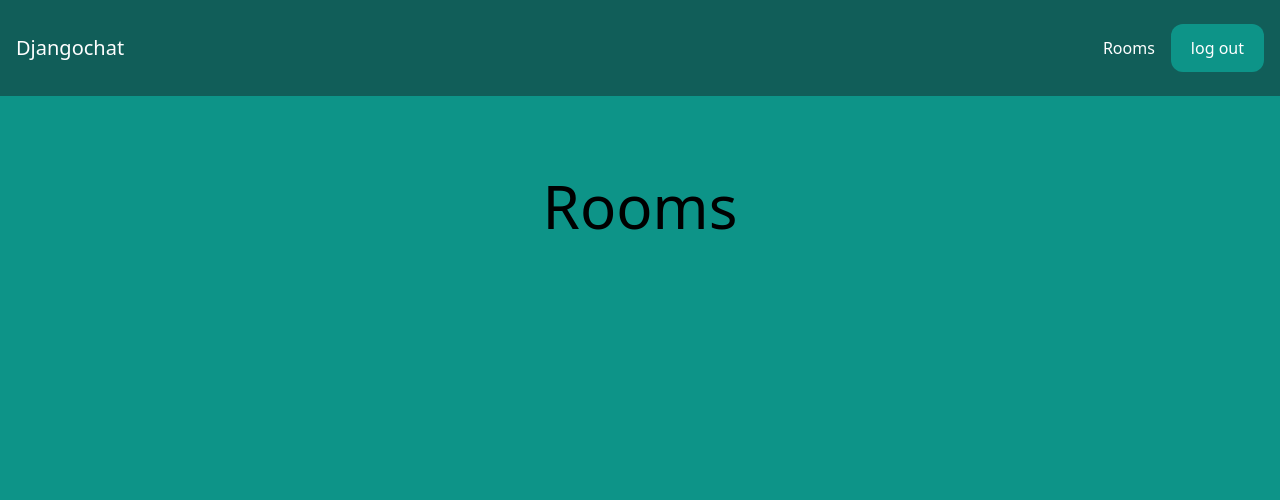
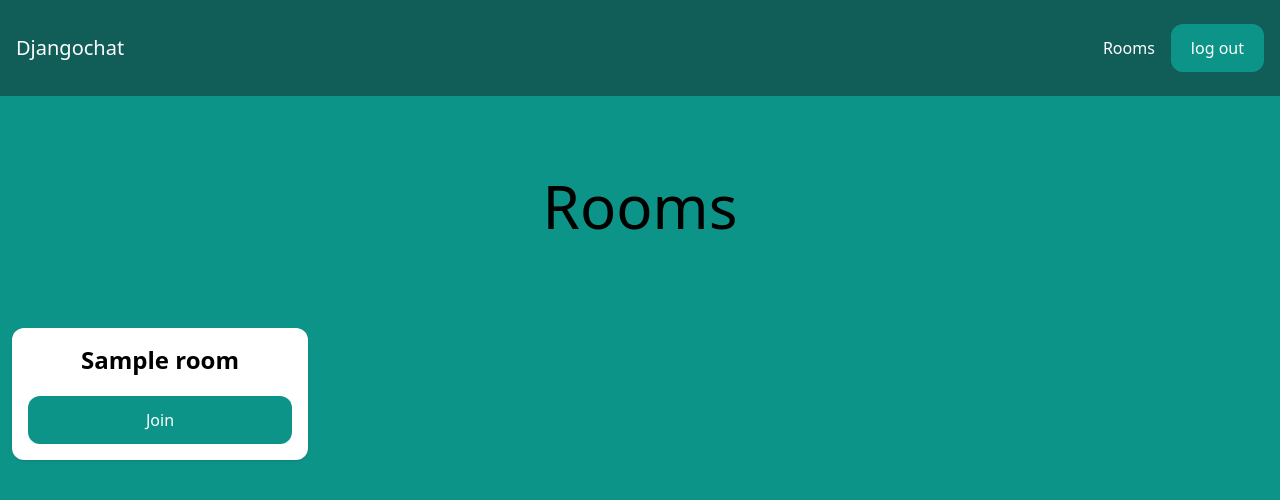
Before and after one commit to ahmed007dr/django-chat, a Django app: page /rooms/ in a window 1280 px wide. Shown: the top 500 px of the page. Run offline with Django 4.2, Linux system fonts and the light colour scheme; a user stored in the database is signed in; tables that the repository leaves empty hold one stand-in row (values such as "Sample post"); some libraries are stand-ins or nearby versions.

Commit message:
show list of rooms

```diff
--- a/room/templates/room/rooms.html
+++ b/room/templates/room/rooms.html
@@ -7,5 +7,16 @@
 <div class="p-10 lg:p-20 text-center">
     <h1 class='test-3xl lg:text-6xl text=white'> Rooms </h1>
 </div>
+<div class="w-full flex flex-wrap items-center">
+    {% for room in rooms %}
+        <div class="w-full lg:w-1/4 px-3 py-3">
+            <div class="p-4 bg-white shadow rounded-xl text-center">
+                <h2 class="mb-5 text-2xl font-semibold">{{ room.name }}</h2>
+
+                <a href="{% url 'room_detail' room.slug %}" class="px-5 py-3 block rounded-xl text-white bg-teal-600 hover:bg-teal-700">Join</a>
+            </div>
+        </div>
+    {% endfor %}
+</div>
 
 {% endblock %}
--- a/room/urls.py
+++ b/room/urls.py
@@ -4,4 +4,6 @@ from . import views
 
 urlpatterns = [
     path('', views.rooms, name='rooms'),
+    path('<slug:room_slug>/', views.room_detail, name='room_detail'),
+
 ]
--- a/room/views.py
+++ b/room/views.py
@@ -1,5 +1,6 @@
 from django.contrib.auth.decorators import login_required
 from django.shortcuts import render
+from django.shortcuts import render, get_object_or_404
 
 from .models import Room
 
@@ -7,3 +8,7 @@ from .models import Room
 def rooms(request):
     rooms = Room.objects.all()
     return render(request, 'room/rooms.html', {'rooms': rooms})
+
+def room_detail(request, room_slug):
+    room = get_object_or_404(Room, slug=room_slug)
+    return render(request, 'room/room_detail.html', {'room': room})
```
